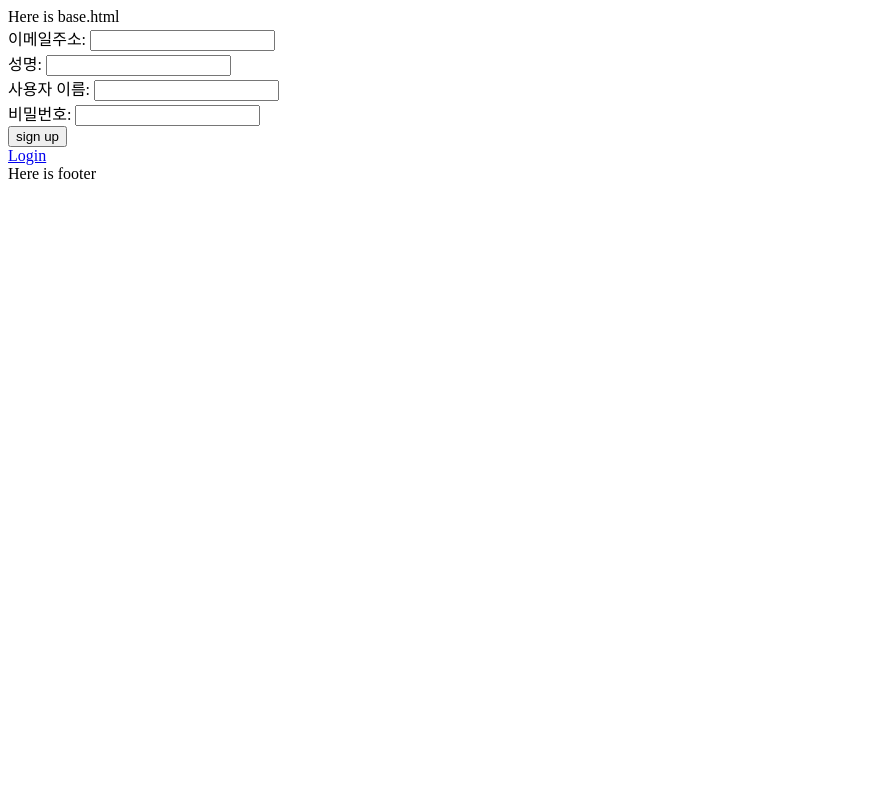
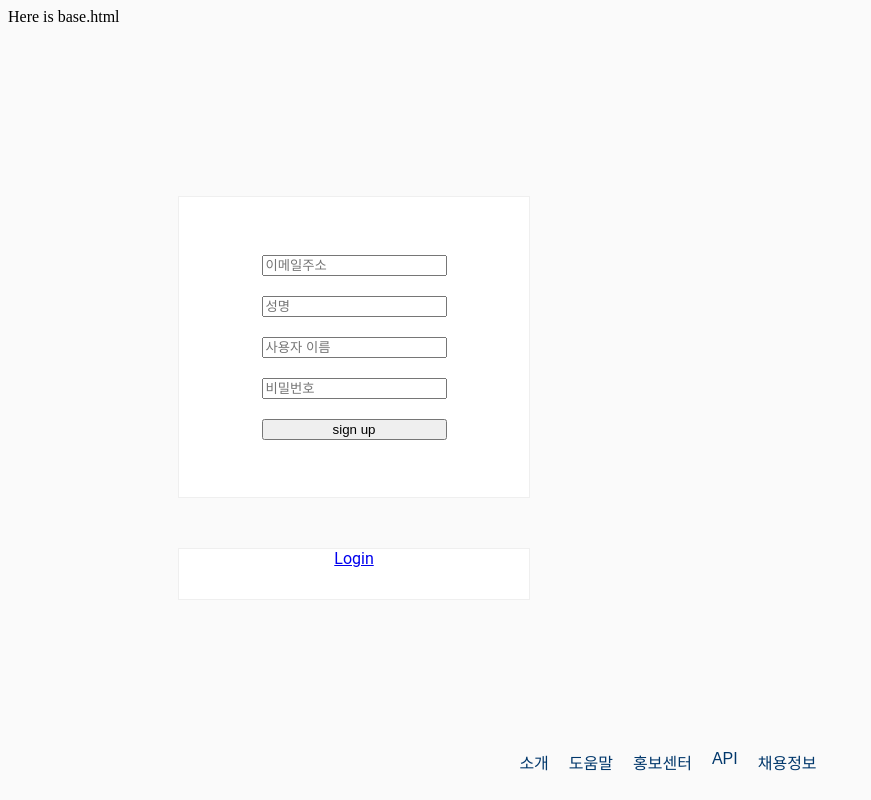
Before and after one commit to Uhyunjin/djangogram2, a Django app: template djangogram/djangogram/templates/users/signup.html in a window 1280 px wide. Shown: the whole page, without its empty margins (0-871 px from the left). Run offline with Django 3.2, Linux system fonts and the light colour scheme; the template is opened without the code that fills it: values that come from a table or form of the project are taken from there, others are empty; parts of the project's set-up code (start-up, migrations or seed data) failed here and were passed over.

Commit message:
login/signup CSS

```diff
--- /dev/null
+++ b/djangogram/djangogram/static/css/users/main.css
@@ -0,0 +1,89 @@
+body {
+    background-color: #fafafa;
+    display: flex;
+    flex-direction: column;
+}
+
+.content {
+    margin-top: 170px;
+    display: flex;
+    flex-direction: column;
+    justify-content: center;
+    align-items: center;
+}
+
+/* auth */
+.auth {
+    margin-top: 170px;
+    margin-left: 170px;
+    display: flex;
+    /* justify-content: center; */
+    background-color: white;
+    width: 350px;
+    height: 300px;
+    border: 1px solid #efefef;
+    flex-direction: column;
+}
+
+.auth form {
+    display: flex;
+    flex-direction: column;
+    align-self: center;
+    margin: auto;
+}
+
+.auth form input {
+    margin-bottom: 10px;
+}
+
+.auth form input:last-child{
+    margin-top: 10px;
+}
+
+/* Sign up, Log in Link */
+.auth_link {
+    margin-left: 170px;
+    margin-top: 50px;
+    background-color: white;
+    width: 350px;
+    height: 50px;
+    text-align: center;
+    border: 1px solid #efefef;
+    font-family: 'Roboto', sans-serif;
+}
+
+/* footer */
+footer {
+    width: 100%;
+    position: absolute;
+    bottom: 0;
+    display: flex;
+    flex-direction: row;
+    justify-content: space-around;
+    flex-wrap: warp;
+}
+
+footer .list {
+    margin: auto;
+}
+
+footer ul {
+    display: flex;
+    flex-direction: row;
+    list-style: none;
+}
+
+footer ul li {
+    margin: 10px;
+}
+
+footer ul li a {
+    color: #00376b;
+    text-decoration: none;
+    font-family: 'Noto Sans KR', sans-serif;
+}
+
+footer .company {
+    margin: auto;
+    font-family: 'Roboto', sans-serif;
+}
--- a/djangogram/djangogram/templates/users/base.html
+++ b/djangogram/djangogram/templates/users/base.html
@@ -1,9 +1,11 @@
+{% load static %}
 <!DOCTYPE html>
 <html lang="en">
 <head>
     <meta charset="UFT-8">
     <meta name="viewport" content="width-device-width, initial-scale=1.0">
     <meta http-equiv="%-UA-Compatible" content="ie=edge">
+    <link rel="stylesheet" type="text/css" href="{% static 'css/users/main.css' %}">
     <title>{% block title %}{% endblock %}Djangogram</title>
 </head>
 <body>
--- a/djangogram/djangogram/templates/users/footer.html
+++ b/djangogram/djangogram/templates/users/footer.html
@@ -1 +1,10 @@
-Here is footer
+<footer>
+    <div class="list">
+        <ul>
+            <li><a href = "#">소개</a></li>
+            <li><a href = "#">도움말</a></li>
+            <li><a href = "#">홍보센터</a></li>
+            <li><a href = "#">API</a></li>
+            <li><a href = "#">채용정보</a></li>
+        </ul>
+    </div>
--- a/djangogram/djangogram/templates/users/signup.html
+++ b/djangogram/djangogram/templates/users/signup.html
@@ -4,19 +4,24 @@
 Log in
 {% endblock title %}
 
-<h1>Here is SignUp page</h1>
+<!-- <h1>Here is SignUp page</h1> -->
 
 {% block content %}
+<div class="auth">
     <form action="{% url 'users:signup'%}" method="post">
         {% csrf_token %}
         {% for field in form %}
         <div class="fieldWrapper">
             {{ field.errors }}
-        {{ field.label_tag }} {{field}}
+            {{field}}
         </div>
         {% endfor %}
         <input type="submit" value="sign up">
     </form>
+</div>
 
+<!-- <a href="{%url 'users:main' %}">Login</a> -->
+<div class="auth_link">
     <a href="{%url 'users:main' %}">Login</a>
+</div>
 {% endblock content %}
--- a/djangogram/djangogram/users/forms.py
+++ b/djangogram/djangogram/users/forms.py
@@ -47,15 +47,18 @@ class SignUpForm(django_forms.ModelForm):
         model = User
         fields = ['email', 'name', 'username', 'password']
 
-        labels = {
-            'email':'이메일주소',
-            'name':'성명',
-            'username':'사용자 이름',
-            'password':'비밀번호',
-        }
+        # labels = {
+        #     'email':'이메일주소',
+        #     'name':'성명',
+        #     'username':'사용자 이름',
+        #     'password':'비밀번호',
+        # }
 
         widgets = {
-            'password':django_forms.PasswordInput(),
+            'email':django_forms.TextInput(attrs={'placeholder':'이메일주소'}),
+            'name':django_forms.TextInput(attrs={'placeholder':'성명'}),
+            'username':django_forms.TextInput(attrs={'placeholder':'사용자 이름'}),
+            'password':django_forms.PasswordInput(attrs={'placeholder':'비밀번호'}),
         }
 
     def save(self, commit=True):
```
Also changed, not shown: djangogram/djangogram/templates/users/main.html (+13 -6 lines). Lines whose indentation alone changed are shown as unchanged.
